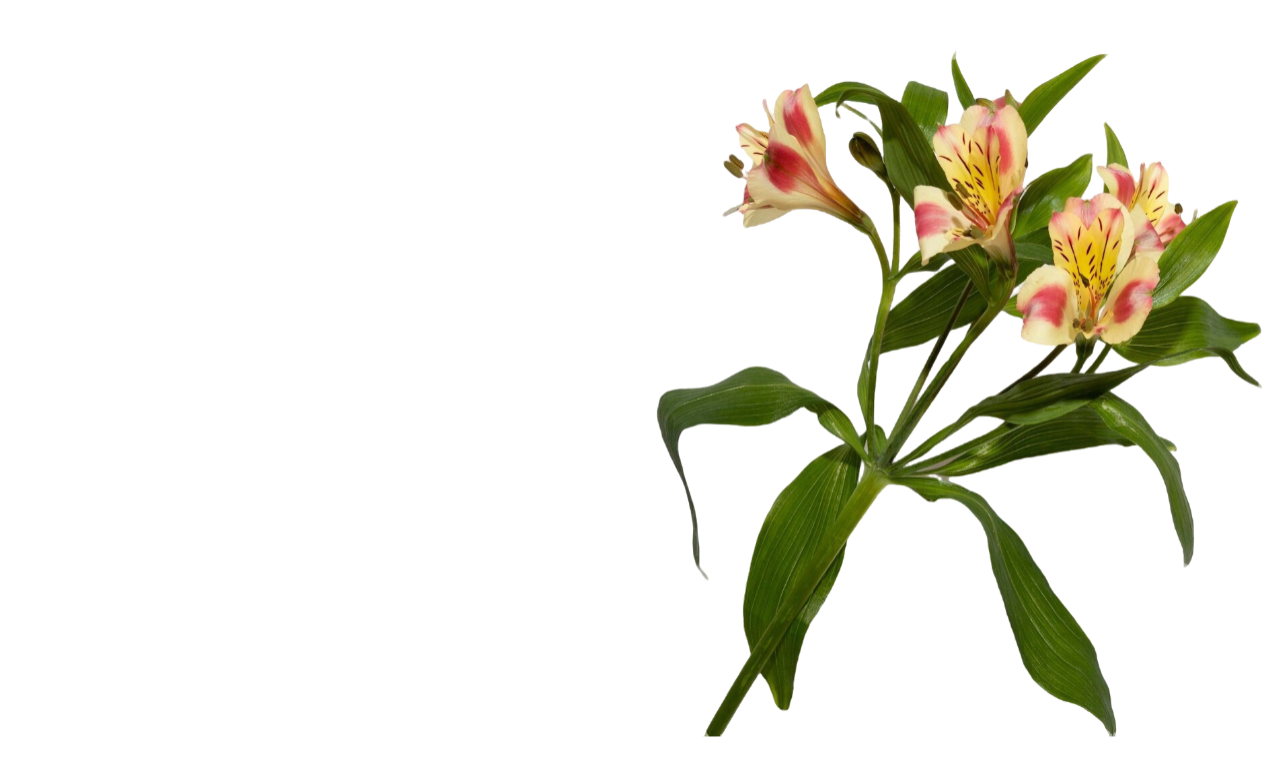
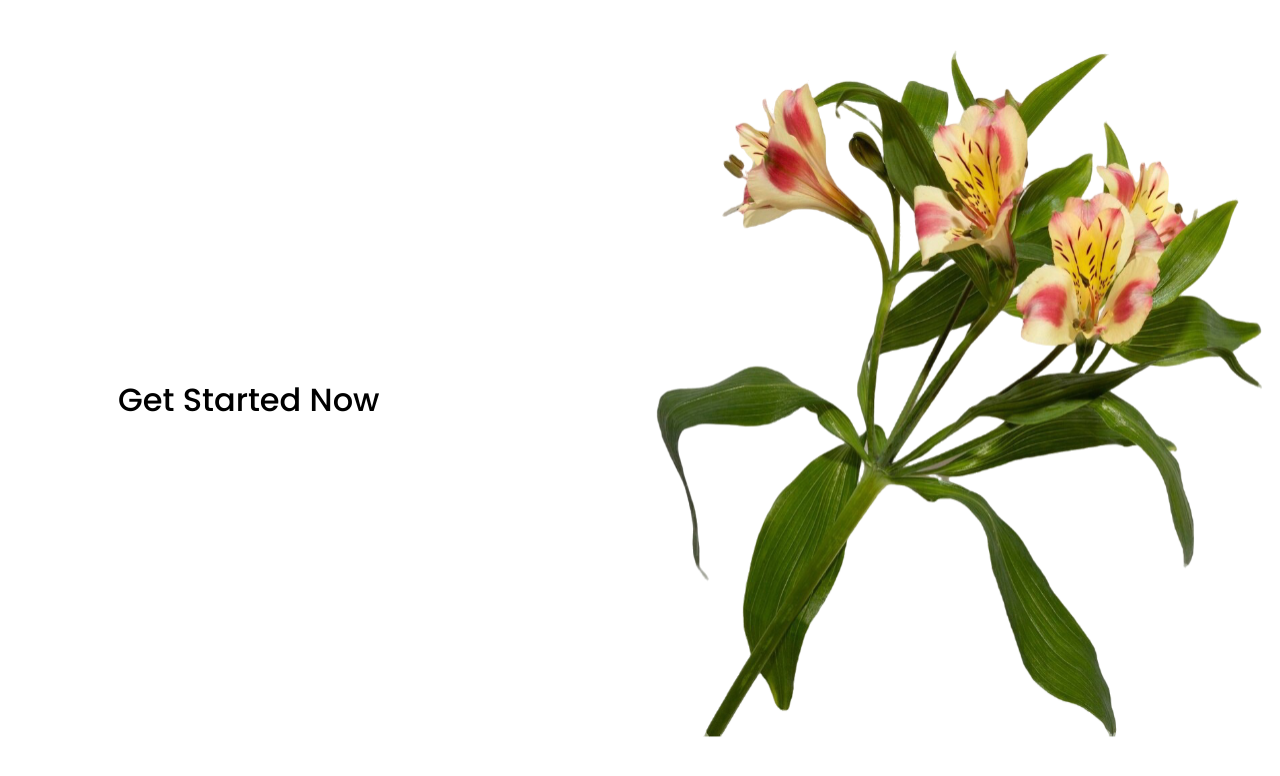
Before and after one commit to ChmB3r/appdev1-final-practical-exam, a React (Vite) app: page / in a window 1280 px wide. Shown: the top 776 px of the page. Built offline with nearby package versions, Linux system fonts and the light colour scheme.

Commit message:
Add Sign Up page title

```diff
--- a/index.html
+++ b/index.html
@@ -4,6 +4,8 @@
     <meta charset="UTF-8" />
     <meta name="viewport" content="width=device-width, initial-scale=1.0" />
     <title>appdev1-final-practical-exam</title>
+    <link rel="preconnect" href="https://fonts.googleapis.com">
+    <link href="https://fonts.googleapis.com/css2?family=Poppins:wght@400;500;600&display=swap" rel="stylesheet">
   </head>
   <body>
     <div id="root"></div>
--- a/src/SignUp.jsx
+++ b/src/SignUp.jsx
@@ -5,7 +5,9 @@
   return (
     <div className={styles.container}>
       <section className={styles.left}>
-        {/* left section intentionally empty for now */}
+            <div className={styles.formWrapper}>
+                <h1 className={styles.title}>Get Started Now</h1>
+            </div>
       </section>
 
       <section className={styles.right}>
--- a/src/SignUp.module.css
+++ b/src/SignUp.module.css
@@ -6,6 +6,21 @@
 
 .left {
   flex: 1;
+  display: flex;
+  align-items: center;
+  justify-content: center;
+}
+
+.formWrapper {
+  width: 404px;
+}
+
+.title {
+  margin: 0;
+  font-family: "Poppins", sans-serif;
+  font-size: 32px;
+  font-weight: 500;
+  color: #000000;
 }
 
 .right {
```
Also changed, not shown: balmaceda-signup-title.png (added).
